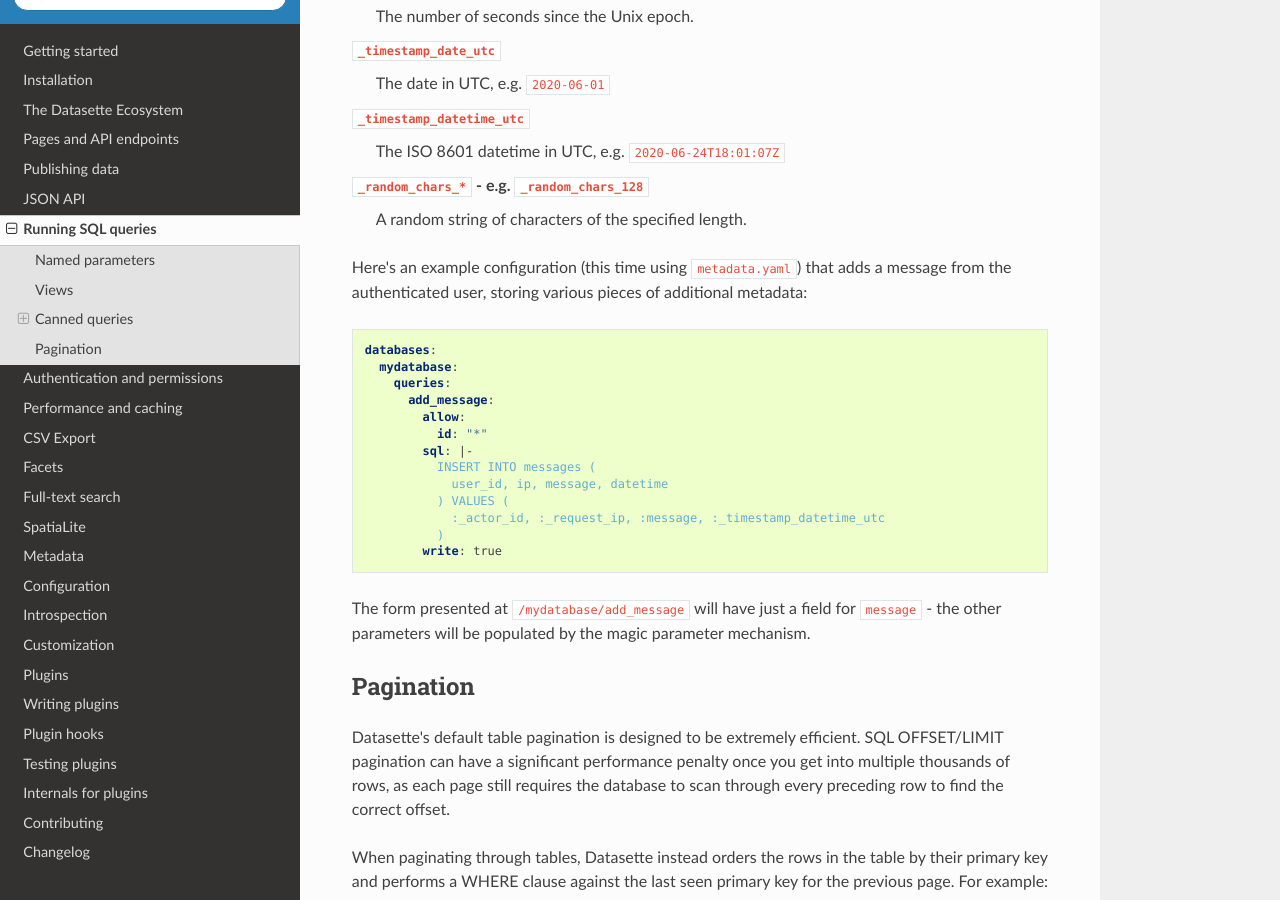
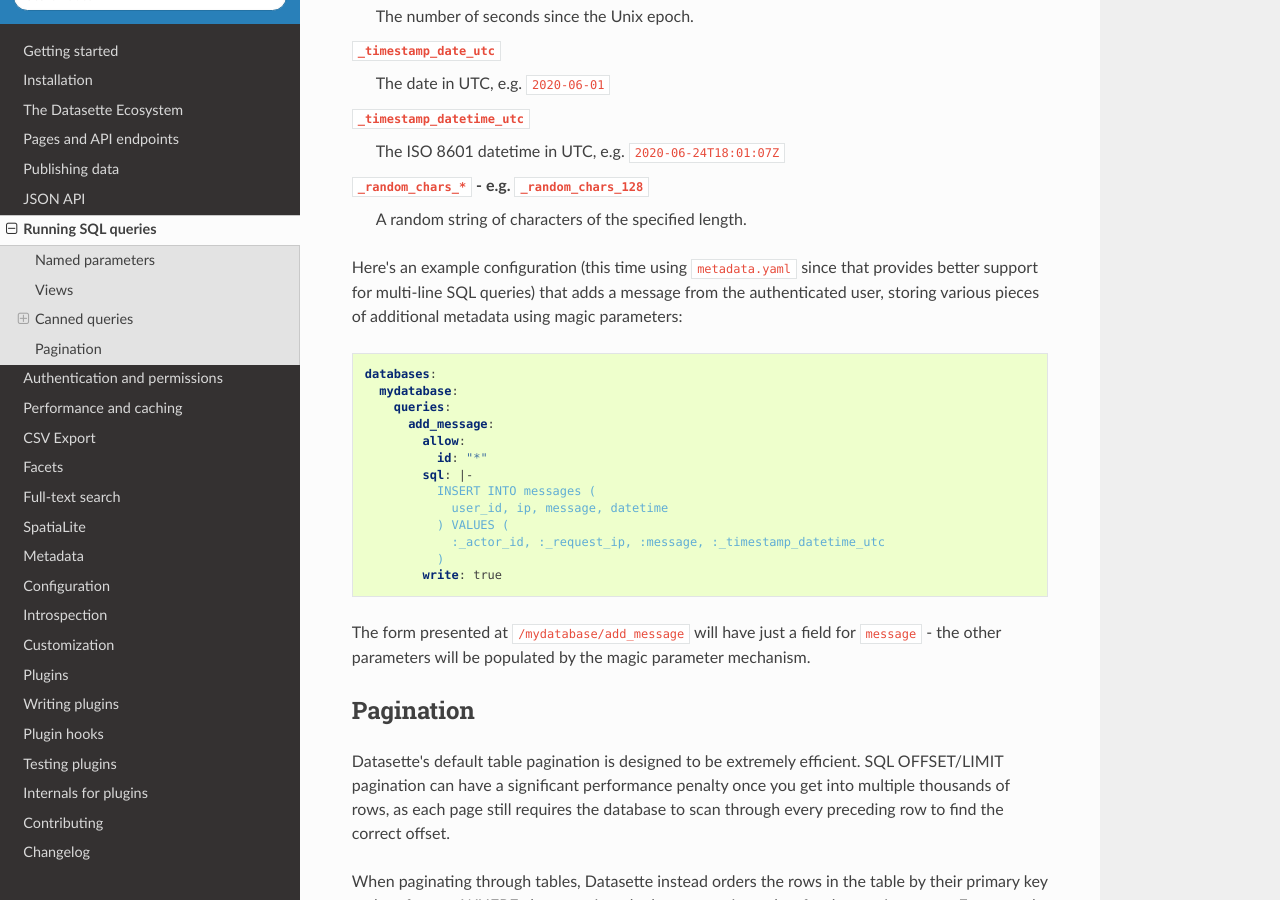
Before and after one commit to simonw/datasette, a Sphinx documentation site: the page built from docs/sql_queries.rst, in a window 1280 px wide and 900 px high, scrolled down 5954 px. Built offline with Sphinx 7.4.7 and the Read the Docs theme 2.0.0, drawn with Linux system fonts in a browser that asks for light colours.

Commit message:
Tweaked docs

```diff
--- a/docs/sql_queries.rst
+++ b/docs/sql_queries.rst
@@ -307,8 +307,7 @@ Available magic parameters are:
 ``_random_chars_*`` - e.g. ``_random_chars_128``
     A random string of characters of the specified length.
 
-Here's an example configuration (this time using ``metadata.yaml``) that adds a message from the authenticated user, storing various pieces of additional metadata:
-
+Here's an example configuration (this time using ``metadata.yaml`` since that provides better support for multi-line SQL queries) that adds a message from the authenticated user, storing various pieces of additional metadata using magic parameters:
 
 .. code-block:: yaml
 
```
